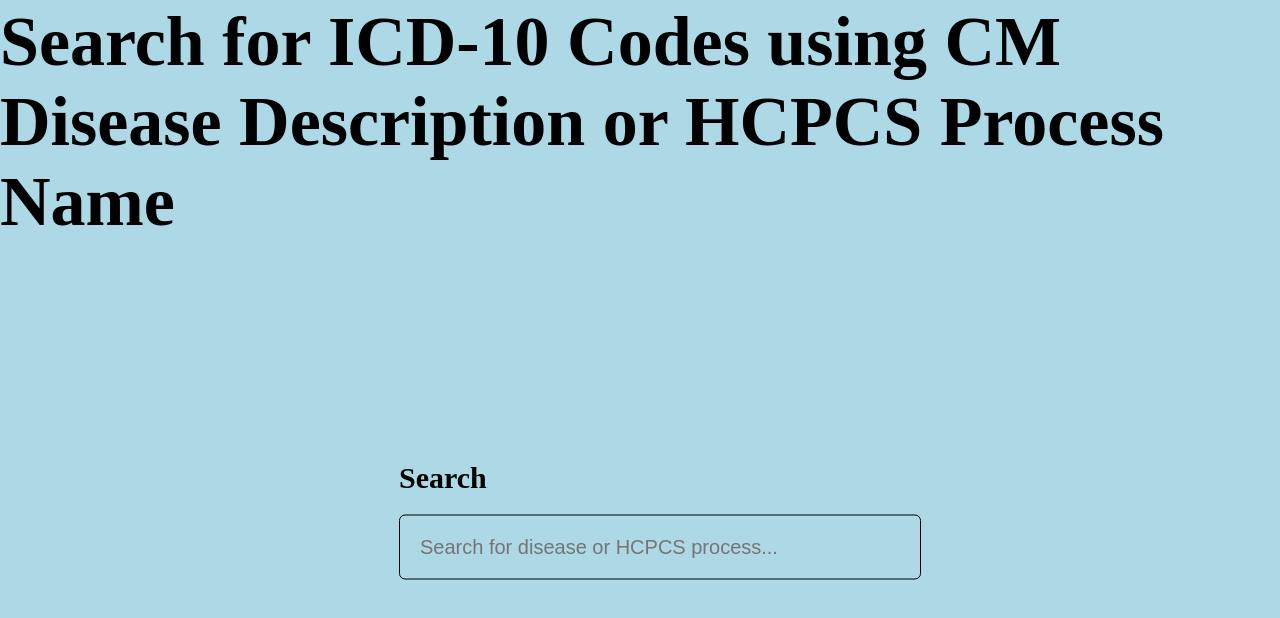
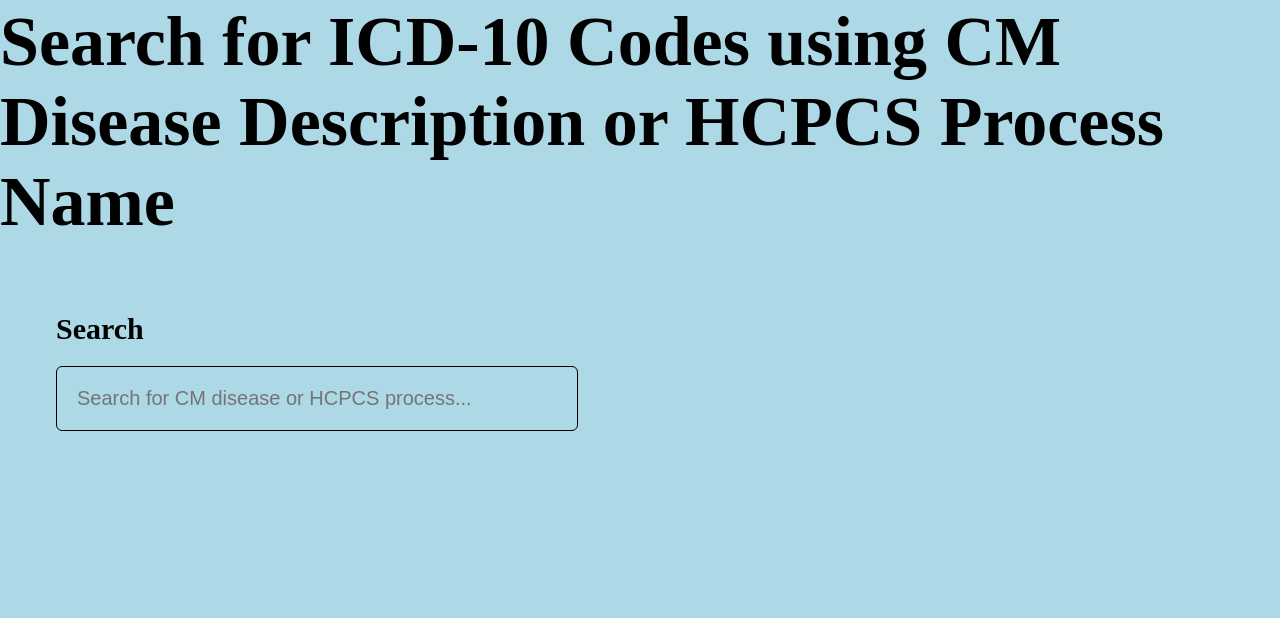
Before and after one commit to szahidi3/szahidi3_cs6440_finalproject, a React (Create React App) app: page / in a window 1280 px wide. Shown: the top 618 px of the page. Built offline with nearby package versions, Linux system fonts and the light colour scheme.

Commit message:
fixed search bar position

```diff
--- a/src/App.css
+++ b/src/App.css
@@ -5,11 +5,7 @@
 
 .container2 {
   max-width: 1250px;
-  position: absolute;
-  top: 65%;
-  left: 50%;
-  transform: translate(-50%, -50%);
-  padding: 10px;
+  position: relative;
 }
 
 body {
--- a/src/App.js
+++ b/src/App.js
@@ -110,7 +110,7 @@ function App() {
         <ul className="data">
           <form className="search">
             <label>Search</label>
-            <input type="text" placeholder="Search for disease or HCPCS process..." value={query} onChange={onSearch} />
+            <input type="text" placeholder="Search for CM disease or HCPCS process..." value={query} onChange={onSearch} />
           </form>
           {codeResults.map(process => {
             const {desc, code} = process;
```
